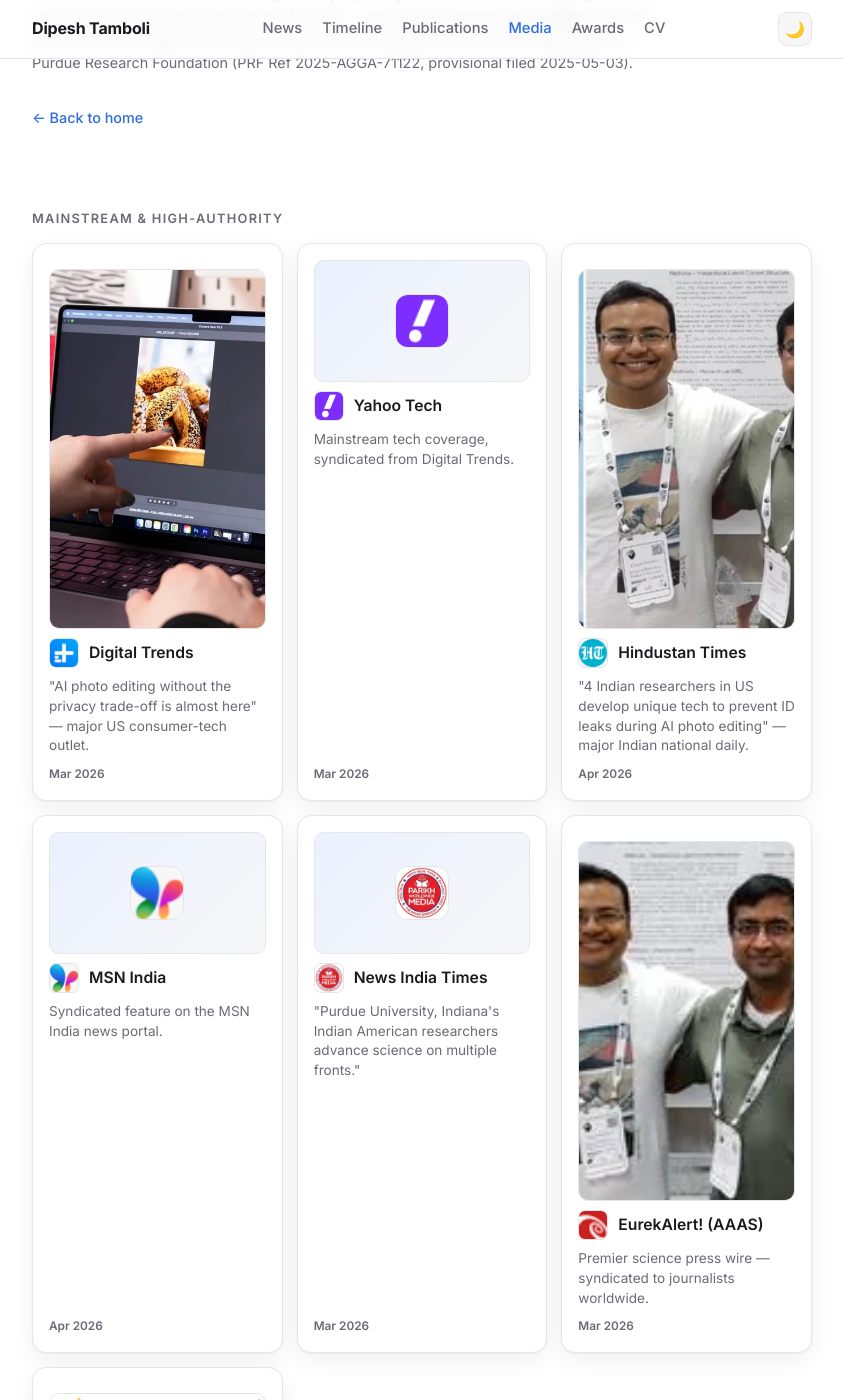
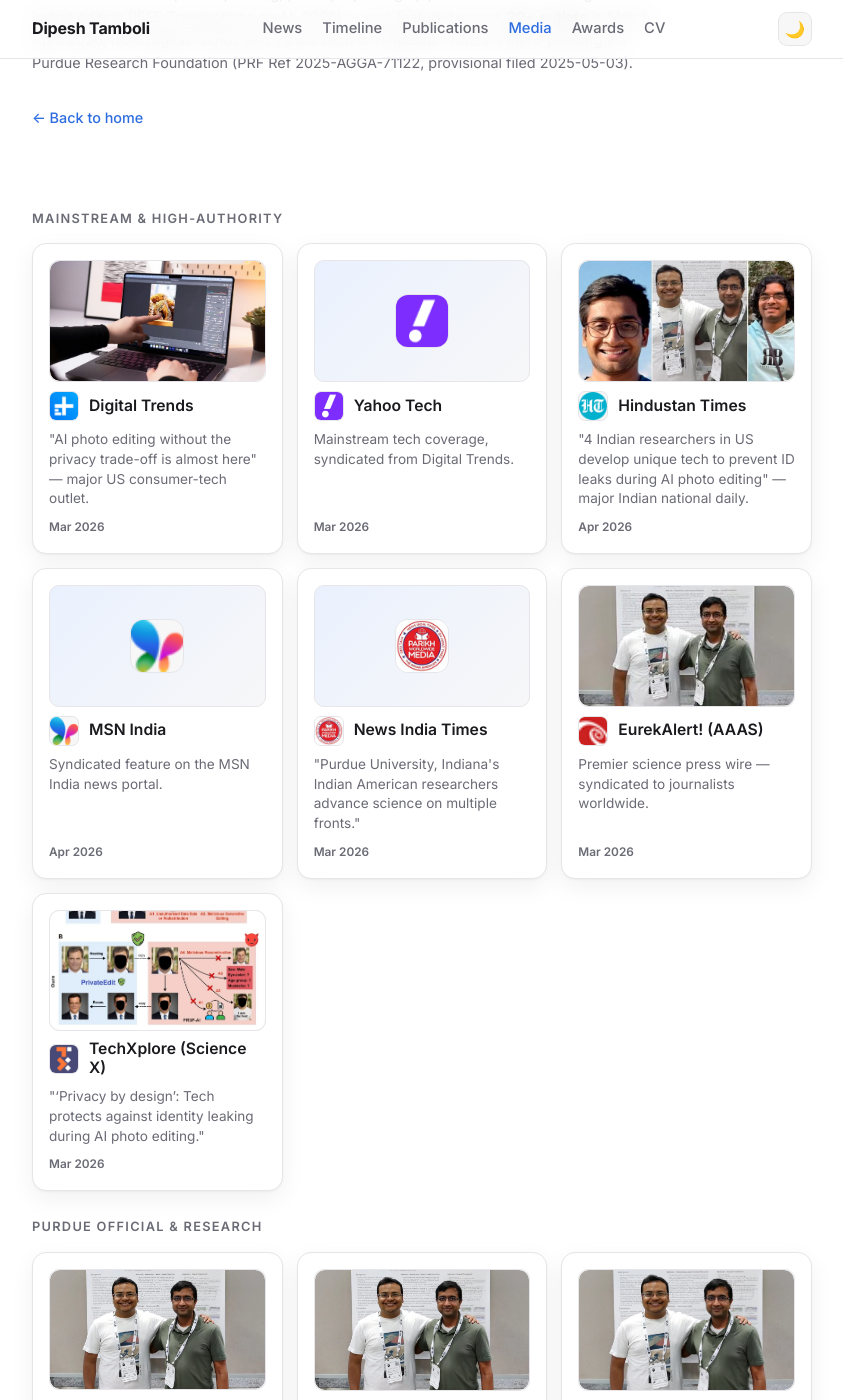
Before and after one commit to Dipeshtamboli/dipeshtamboli.github.io, a Jekyll site: the page built from media.html, in a window 1280 px wide and 1400 px high, scrolled down 214 px. Shown: the whole window, without its empty margins (218-1061 px from the left). Built offline with Jekyll 4.4.1, drawn with Linux system fonts in a browser that asks for light colours.

Commit message:
Fix media thumbnails: make <picture> the 16:9 box, img fills it
display:contents wasn't enough — the img's aspect-ratio still didn't hold inside
the picture wrapper in the flex card, so thumbnails rendered tall. Now the
<picture> itself is a block with aspect-ratio:16/9 + overflow:hidden, and the
<img> fills it 100%x100% with object-fit:cover. Bulletproof regardless of flex.
Hindustan Times (natively 16:9) now shows in full. Bump asset_ver 20->21.

```diff
--- a/_config.yml
+++ b/_config.yml
@@ -19,7 +19,7 @@
   card: summary_large_image
 
 # bump to force browsers to fetch fresh site.css / theme.js
-asset_ver: "20"
+asset_ver: "21"
 
 scholar_url: "https://scholar.google.com/citations?user=H8YEc-gAAAAJ&hl=en"
 
--- a/site.css
+++ b/site.css
@@ -140,9 +140,8 @@
   transition:transform .3s cubic-bezier(.22,1,.36,1);will-change:transform;
 }
 .hero-photo{flex:0 0 168px}
-/* let <picture> vanish from layout so the <img> stays the direct flex child
-   (keeps .thumb's width:100% + aspect-ratio:16/9 intact with the WebP wrapper) */
-.hero-photo picture,.media-card picture{display:contents}
+/* hero photo: <picture> vanishes so the fixed-size <img> lays out normally */
+.hero-photo picture{display:contents}
 .hero-photo img{
   width:168px;height:168px;object-fit:cover;border-radius:20px;
   box-shadow:var(--shadow);border:1px solid var(--border);
@@ -258,9 +257,13 @@
   background:var(--surface-2);box-shadow:var(--shadow);transition:.15s;
 }
 a.media-card:hover{border-color:var(--accent);transform:translateY(-2px);text-decoration:none}
+/* the <picture> IS the fixed 16:9 box; the <img> just fills it (robust in flex) */
+.media-card picture{
+  display:block;width:100%;aspect-ratio:16/9;overflow:hidden;
+  border-radius:10px;background:var(--surface);border:1px solid var(--border);
+}
 .media-card .thumb{
-  width:100%;aspect-ratio:16/9;object-fit:cover;
-  border-radius:10px;background:var(--surface);border:1px solid var(--border);display:block;
+  width:100%;height:100%;object-fit:cover;display:block;border-radius:10px;
 }
 .media-card .thumb-ph{
   width:100%;aspect-ratio:16/9;border-radius:10px;border:1px solid var(--border);
```
